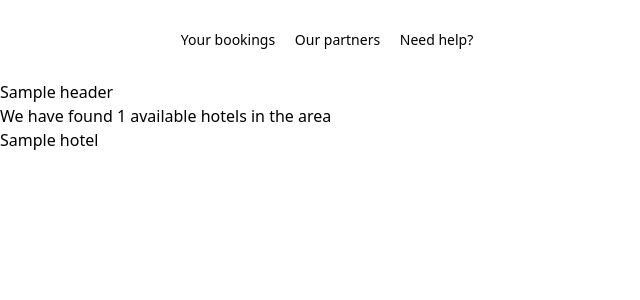
After one commit to tokich6/vacation_app, a Flask app: template templates/destination.html in a window 1280 px wide. The commit adds this page. Shown: the top 300 px of the page, without its empty margins (0-640 px from the left). Run offline with Flask 2, Linux system fonts and the light colour scheme; the template is opened without the code that fills it: most values are stand-ins (such as "Sample title", 1, 10 or a date in 2020).

Commit message:
initial hotels api connection set up

```diff
--- a/app.py
+++ b/app.py
@@ -1,16 +1,46 @@
+from os import environ
 from flask import Flask, render_template, request, redirect, session, flash
 # , flash, jsonify, session
-# from flask_session import Session
+# from flask.ext.session import Session
 # from tempfile import mkdtemp
 # from werkzeug.exceptions import default_exceptions, HTTPException, InternalServerError
 # from werkzeug.security import check_password_hash, generate_password_hash
 
+from helpers import search_location_id, list_properties
+
 # Configure application
 app = Flask(__name__)
+
+# Set the sessions' secret key to some random bytes.
+app.secret_key = environ.get('SECRET_KEY')
+
 
 @app.route("/")
 def index():
     return render_template('index.html')
+
+@app.route("/location", methods=['GET', 'POST'])
+def search_api():
+    if request.method == 'GET':
+        return render_template('index.html')
+    else:
+        destination = request.form.get('destination')
+        print(destination)
+        # search_location defined in helpers.py
+        destinationID = search_location_id(destination)
+        print(f'destinationID is: {destinationID}')
+
+        if not destination:
+            flash('Please type in a location')
+            return redirect("/")
+        else:
+            output = list_properties(destinationID)
+            header = output['header']
+            totalCount = output['totalCount']
+            # an array of hotels' list
+            hotels = output['hotels']
+            return render_template('destination.html', header=header, totalCount=totalCount, hotels=hotels)
+
 
 @app.route("/login", methods=['GET', 'POST'])
 def login():
--- /dev/null
+++ b/templates/destination.html
@@ -0,0 +1,21 @@
+{% extends "layout.html" %}
+
+{% block title %}
+    Let's book your next getaway!
+{% endblock %}
+
+{% block main %}
+<!-- <div class="flex items-center justify-center"> -->
+    <h1>{{header}}</h1>
+    <h3>We have found {{totalCount}} available hotels in the area</h3>
+    {% for hotel in hotels %}
+    <ul>
+        <li>{{hotel}}</li>
+    </ul>
+    {% endfor %}
+
+<!-- </div> -->
+
+
+
+{% endblock %}
--- a/templates/layout.html
+++ b/templates/layout.html
@@ -27,23 +27,23 @@
         <div id="nav" class="w-full block flex-grow lg:flex lg:items-center lg:w-auto md:hidden">
           <div class="text-sm lg:flex-grow">
             <a href="#responsive-header" class="block mt-4 lg:inline-block lg:mt-0 text-teal-200 hover:text-white mr-4">
-              Docs
+              Your bookings
             </a>
             <a href="#responsive-header" class="block mt-4 lg:inline-block lg:mt-0 text-teal-200 hover:text-white mr-4">
-              Examples
+              Our partners
             </a>
             <a href="#responsive-header" class="block mt-4 lg:inline-block lg:mt-0 text-teal-200 hover:text-white">
-              Blog
+              Need help?
             </a>
           </div>
           <div>
             <a href="/login" class="inline-block text-sm px-4 py-2 leading-none border rounded text-white border-white hover:border-transparent hover:text-teal-500 hover:bg-white mt-4 lg:mt-0">Login</a>
-            <a href="/register" class="inline-block text-sm px-4 py-2 leading-none border rounded text-white border-white hover:border-transparent hover:text-teal-500 hover:bg-white mt-4 lg:mt-0">Register</a>
+            <a href="/register" class="inline-block text-sm px-4 py-2 leading-none border rounded text-white border-white hover:border-transparent hover:text-teal-500 hover:bg-white mt-4 lg:mt-0">Create account</a>
           </div>
         </div>
       </nav>
 
-      <main class="flex items-center justify-center">{% block main %}{% endblock %}</main>
+      <main>{% block main %}{% endblock %}</main>
 
     <script>
         let navToggle = document.querySelector('#nav');
--- a/templates/login.html
+++ b/templates/login.html
@@ -6,7 +6,7 @@
 
 {% block main %}
 
-<div class="w-full lg:max-w-md md:max-w-md sm:max-w-sm xs:max-w-xs mt-10">
+<div class="w-full lg:max-w-md md:max-w-md sm:max-w-sm xs:max-w-xs mt-10 mx-auto">
     <form action="/login" method="POST" class="bg-white shadow-md rounded px-8 pt-6 pb-8 mb-4">
       <div class="mb-4">
         <label class="block text-gray-700 text-sm font-bold mb-2" for="username">
--- a/templates/register.html
+++ b/templates/register.html
@@ -6,7 +6,7 @@
 
 {% block main %}
 
-<div class="w-full lg:max-w-md md:max-w-md sm:max-w-sm xs:max-w-xs mt-10">
+<div class="w-full lg:max-w-md md:max-w-md sm:max-w-sm xs:max-w-xs mt-10 mx-auto">
     <form action="/login" method="POST" class="bg-white shadow-md rounded px-8 pt-6 pb-8 mb-4">
       <div class="mb-4">
         <label class="block text-gray-700 text-sm font-bold mb-2" for="username">
```
Also changed, not shown: helpers.py (added, +52 -0 lines), templates/index.html (+12 -1 lines), 3 other files.
